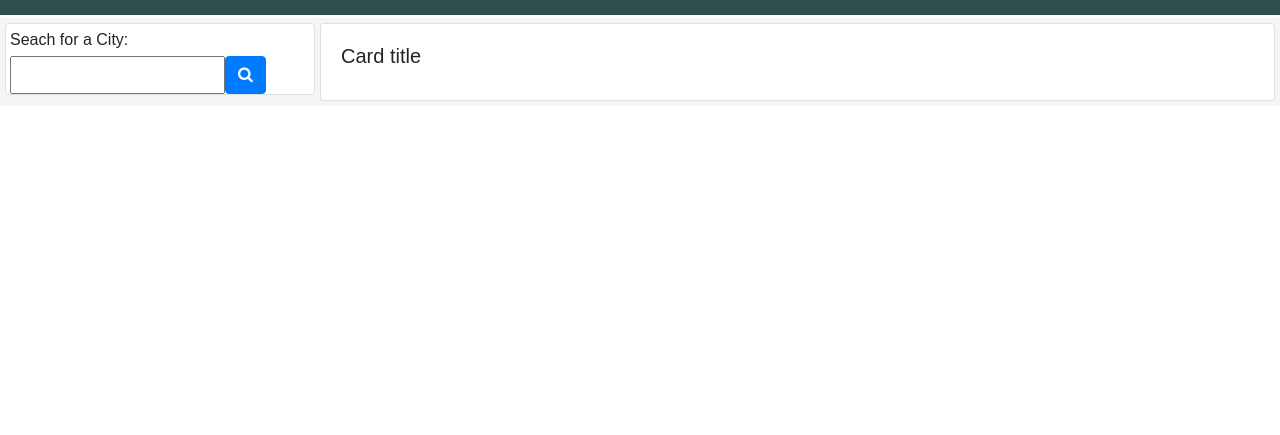
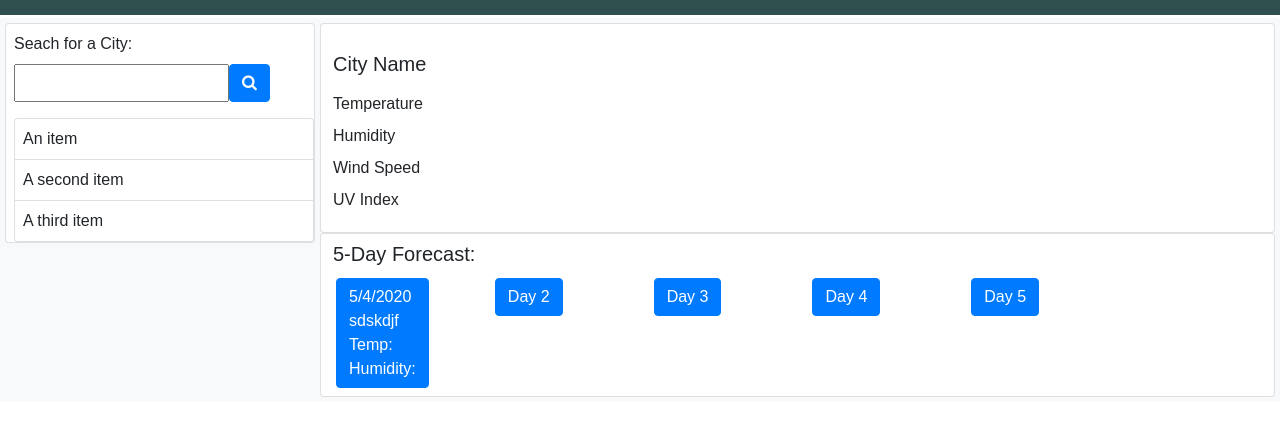
Before and after one commit to manzur-shaheed/ms-weather-dashboard, a plain HTML site: page index.html in a window 1280 px wide. Shown: the part 61-496 px from the top of the page. Drawn offline with nearby package versions, Linux system fonts and the light colour scheme.

Commit message:
Completed index.html with prototypes

```diff
--- a/index.html
+++ b/index.html
@@ -20,23 +20,52 @@
     <div class="container-fluid">
         <div class="row">
             <!-- left section for search -->
-            <div class="col col-md-3 col-xs-12">
+            <div class="col col-md-3 col-xs-12 bg-light">
                 <div class="card">
                     <form>
                         <div class="input-group">
-                            <label class="p-1 m-0" for="search-city">Seach for a City:</label>
-                            <input type="text" class="ml-1" id="search-city">
-                            <button type="submit" class="btn btn-primary"><span class="fa fa-search"></span></button>
-                          </div>
+                            <label class="pt-2 ml-2" for="search-city">Seach for a City:</label>
+                            <input type="text" class="ml-2 mb-3" id="search-city">
+                            <button type="submit" class="btn btn-primary mb-3"><span class="fa fa-search"></span></button>
+                        </div>
                     </form>
-                    <div class="city-list"></div>
+                    <!-- prototype for city list -->
+                    <div>
+                        <ul class="list-group" id="city-names">
+                          <li class="list-group-item p-2 ml-2">An item</li>
+                          <li class="list-group-item p-2 ml-2">A second item</li>
+                          <li class="list-group-item p-2 ml-2">A third item</li>
+                        </ul>
+                    </div>
                 </div>
             </div>
-            <!-- right section for display -->
-            <div class="col col-md-9 col-xs-12 pl-0">
+            <!-- right section for display (prototype) -->
+            <div class="col col-md-9 col-xs-12 pl-0 bg-light">
                 <div class="card">
-                    <div class="card-body">
-                        <h5 class="card-title">Card title</h5>
+                    <h5 class="p-1 ml-2 mt-4" id="city-name">City Name</h5>
+                    <p class="p-1 ml-2 mb-0" id="temp">Temperature</p>
+                    <p class="p-1 ml-2 mb-0" id="humidity">Humidity</p>
+                    <p class="p-1 ml-2 mb-0" id="wind-speed">Wind Speed</p>
+                    <p class="p-1 ml-2 mb-3" id="uv-index">UV Index</p>
+                </div>
+                <div class="card">
+                    <h5 class="p-1 ml-2 mt-1" id="city-name">5-Day Forecast:</h5>
+                    <div class="d-flex flex-row">
+                        <div class="col-sm-2">
+                            <label class="btn btn-primary text-left">5/4/2020<br>sdskdjf<br>Temp: <br> Humidity:</label>
+                        </div>
+                        <div class="col-sm-2">
+                            <label class="btn btn-primary">Day 2</label>
+                        </div>
+                        <div class="col-sm-2">
+                            <label class="btn btn-primary">Day 3</label>
+                        </div>
+                        <div class="col-sm-2">
+                            <label class="btn btn-primary">Day 4</label>
+                        </div>
+                        <div class="col-sm-2">
+                            <label class="btn btn-primary">Day 5</label>
+                        </div>
                     </div>
                 </div>
             </div>
```
